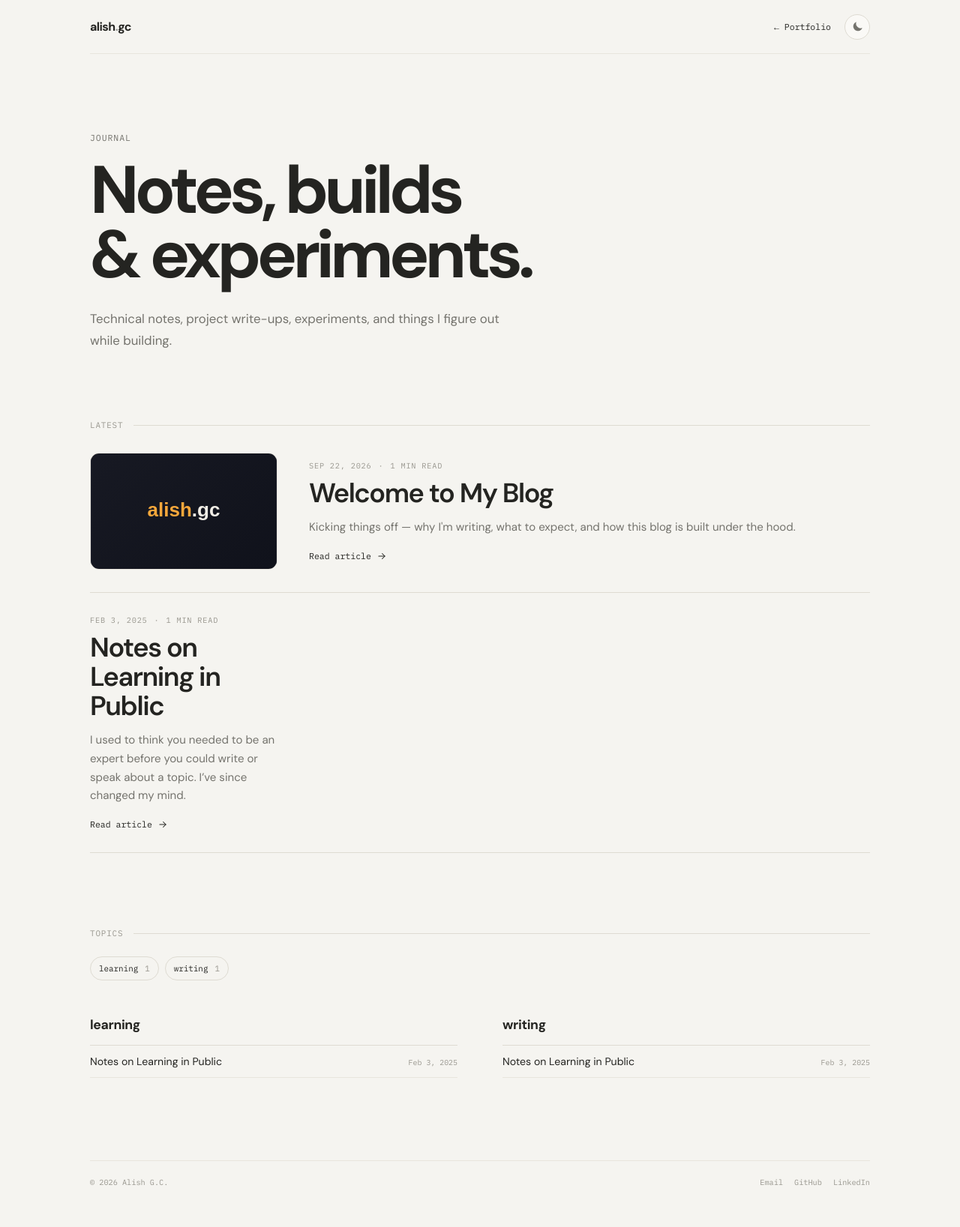
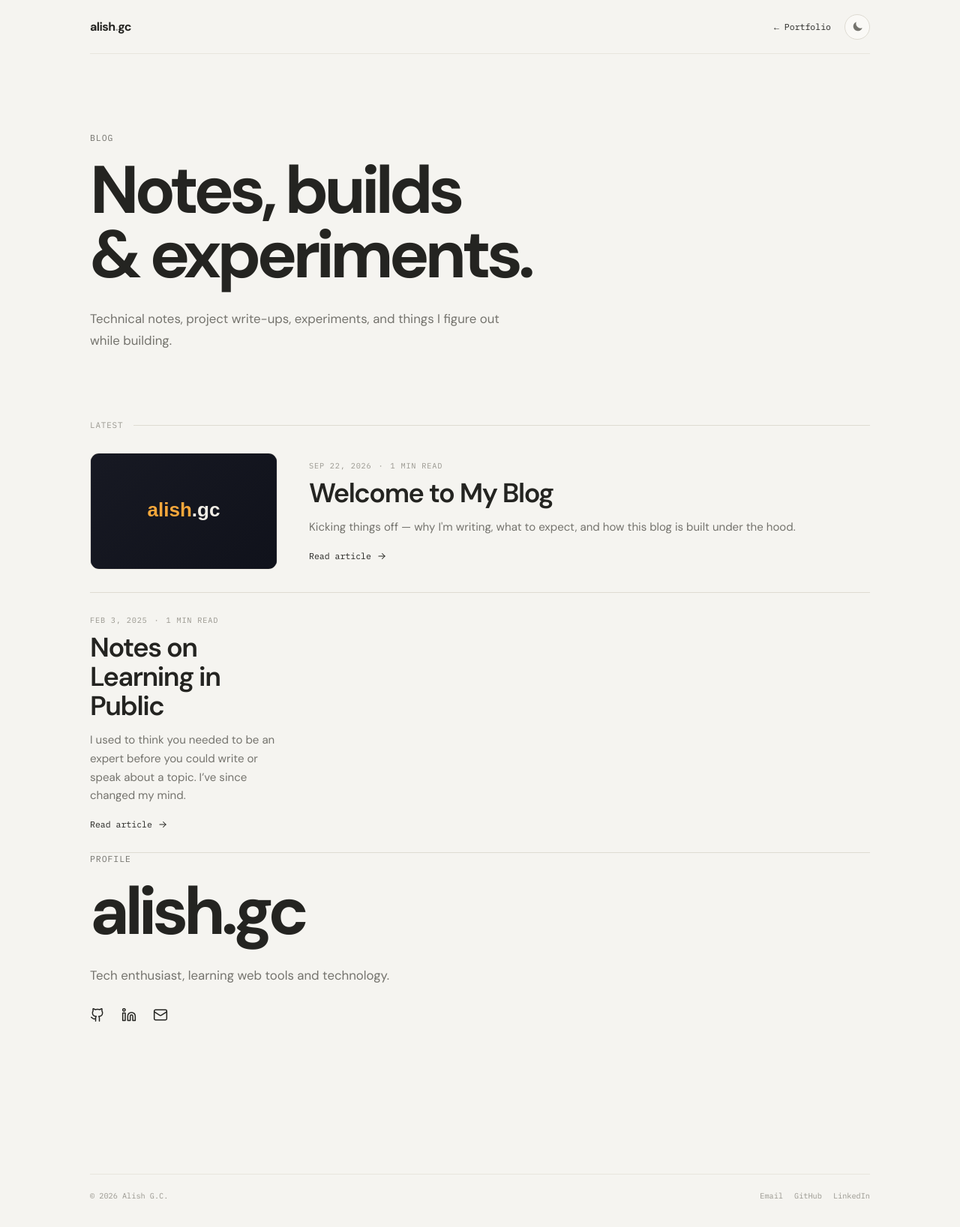
Before and after one commit to alishgc/portfolio, a Jekyll site: the page built from blog/index.html, in a window 1280 px wide. Shown: the whole page at 75% size. Built offline with Jekyll 4.4.1, drawn with Linux system fonts in a browser that asks for light colours.

Commit message:
repalce tag section with desc

```diff
--- a/_config.yml
+++ b/_config.yml
@@ -1,5 +1,6 @@
 title: "alish.gc"
-description: "Notes from a BIT student in Kathmandu."
+description: "Blog of Alish GC"
+bio: "Tech enthusiast, learning web tools and technology."
 email: hi@alishgc.com.np
 github_username: alishgc
 linkedin_username: alishgc
--- a/blog/index.html
+++ b/blog/index.html
@@ -6,7 +6,7 @@ permalink: /blog/
 <div class="blog-index">
 
   <header class="blog-hero">
-    <p class="blog-hero__eyebrow">Journal</p>
+    <p class="blog-hero__eyebrow">Blog</p>
     <h1 class="blog-hero__title">Notes, builds<br>&amp; experiments.</h1>
     <p class="blog-hero__intro">
       Technical notes, project write-ups, experiments, and things I figure out while building.
@@ -64,7 +64,7 @@ permalink: /blog/
       {% endfor %}
     {% endfor %}
 
-    {% if all_tags.size > 0 %}
+    <!-- {% if all_tags.size > 0 %}
     <section class="tag-index" aria-label="Browse by topic">
       <div class="section-heading">
         <span>Topics</span>
@@ -98,7 +98,39 @@ permalink: /blog/
         {% endfor %}
       </div>
     </section>
-    {% endif %}
+    {% endif %} -->
+
+    <section class="about-hero" aria-label="About me">
+  <div class="blog-hero">
+    <p class="blog-hero__eyebrow">Profile</p>
+    <h1 class="blog-hero__title">{{ site.title }}</h1>
+    <p class="blog-hero__intro">
+      {{ site.bio }}
+    </p>
+
+    <!-- Social Links Row pulling from _config.yml -->
+    <div class="contact__icons" style="margin-top: 28px;">
+      {% if site.github_username %}
+      <a href="https://github.com/{{ site.github_username }}" target="_blank" rel="noopener" aria-label="GitHub">
+        <svg width="20" height="20" viewBox="0 0 24 24" fill="none" stroke="currentColor" stroke-width="1.8" stroke-linecap="round" stroke-linejoin="round"><path d="M15 22v-4a4.8 4.8 0 0 0-1-3.5c3 0 6-2 6-5.5.08-1.25-.27-2.48-1-3.5.28-1.15.28-2.35 0-3.5 0 0-1 0-3 1.5-2.64-.5-5.36-.5-8 0C6 2 5 2 5 2c-.3 1.15-.3 2.35 0 3.5A5.403 5.403 0 0 0 4 9c0 3.5 3 5.5 6 5.5-.39.49-.68 1.05-.85 1.65-.17.6-.22 1.23-.15 1.85v4"/><path d="M9 18c-4.51 2-5-2-7-2"/></svg>
+      </a>
+      {% endif %}
+
+      {% if site.linkedin_username %}
+      <a href="https://linkedin.com/in/{{ site.linkedin_username }}" target="_blank" rel="noopener" aria-label="LinkedIn">
+        <svg width="20" height="20" viewBox="0 0 24 24" fill="none" stroke="currentColor" stroke-width="1.8" stroke-linecap="round" stroke-linejoin="round"><path d="M16 8a6 6 0 0 1 6 6v7h-4v-7a2 2 0 0 0-2-2 2 2 0 0 0-2 2v7h-4v-7a6 6 0 0 1 6-6z"/><rect width="4" height="12" x="2" y="9"/><circle cx="4" cy="4" r="2"/></svg>
+      </a>
+      {% endif %}
+
+      {% if site.email %}
+      <a href="mailto:{{ site.email }}" aria-label="Email">
+        <svg width="20" height="20" viewBox="0 0 24 24" fill="none" stroke="currentColor" stroke-width="1.8" stroke-linecap="round" stroke-linejoin="round"><rect width="20" height="16" x="2" y="4" rx="2"/><path d="m22 7-8.97 5.7a1.94 1.94 0 0 1-2.06 0L2 7"/></svg>
+      </a>
+      {% endif %}
+    </div>
+  </div>
+</section>
+
   {% endif %}
 
 </div>
--- a/style.css
+++ b/style.css
@@ -21,7 +21,7 @@ body{
 }
 
 body.home-body {
-  overflow: hidden;
+  overflow: hidden !important;
 }
 
 a{ color:inherit; text-decoration:none; }
```
